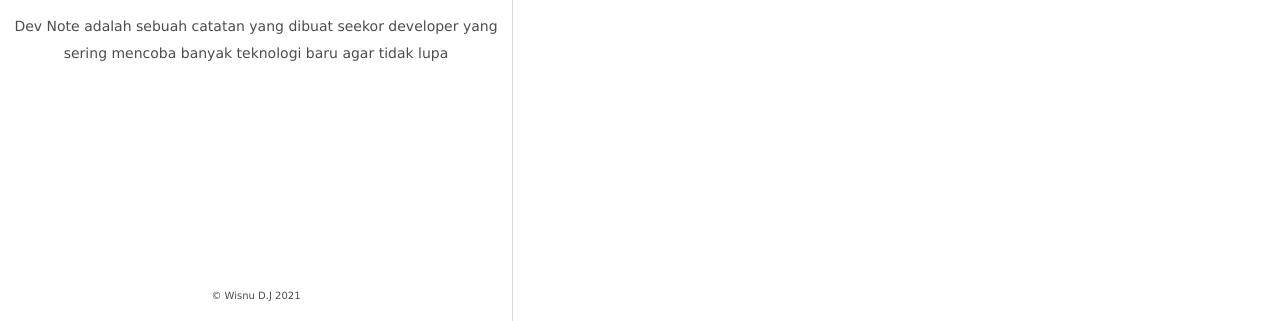
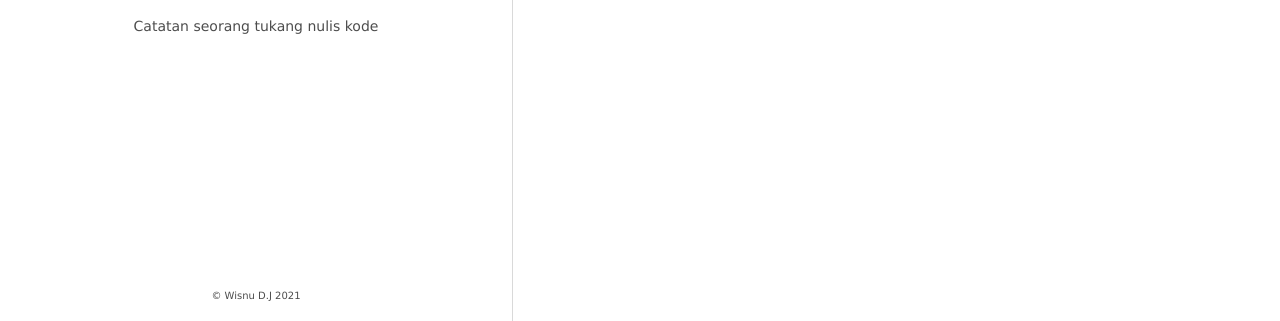
Before and after one commit to wisnudj/wisnudj.github.io, a plain HTML site: page index.html in a window 1280 px wide. Shown: the part 479-800 px from the top of the page. Drawn offline with Linux system fonts and the light colour scheme.

Commit message:
change subtitle

```diff
--- a/index.html
+++ b/index.html
@@ -4,7 +4,7 @@
 
 
     <meta charset="utf-8"><meta name="generator" content="Hugo 0.80.0" /><meta name="viewport" content="width=device-width,initial-scale=1,viewport-fit=cover">
-    <meta name="description" content="Dev Note adalah sebuah catatan yang dibuat seekor developer yang sering mencoba banyak teknologi baru agar tidak lupa">
+    <meta name="description" content="Catatan seorang tukang nulis kode">
 
     <link rel="stylesheet"
           href="https://wisnudj.github.io/css/style.min.28b1ee64753ae7e3e46327acb742498816170bd217640dd4bf69240697a4d5e4.css"
@@ -52,7 +52,7 @@
 
     <meta name="twitter:card" content="summary"/>
 <meta name="twitter:title" content="Dev. notes"/>
-<meta name="twitter:description" content="Dev Note adalah sebuah catatan yang dibuat seekor developer yang sering mencoba banyak teknologi baru agar tidak lupa"/>
+<meta name="twitter:description" content="Catatan seorang tukang nulis kode"/>
 
 </head>
 <body><div class="sidebar animated fadeInDown ">
@@ -61,7 +61,7 @@
             <img src="https://wisnudj.github.io/images/profile.jpg" alt="profile picture">
             <h3 title=""><a href="/">Dev Note</a></h3>
             <div class="description">
-                <p>Dev Note adalah sebuah catatan yang dibuat seekor developer yang sering mencoba banyak teknologi baru agar tidak lupa</p>
+                <p>Catatan seorang tukang nulis kode</p>
             </div>
         </div>
     </div>
```
Also changed, not shown: 404.html (+3 -3 lines), categories/index.html (+3 -3 lines), post/hello/index.html (+2 -2 lines), post/index.html (+3 -3 lines), tags/index.html (+3 -3 lines).
